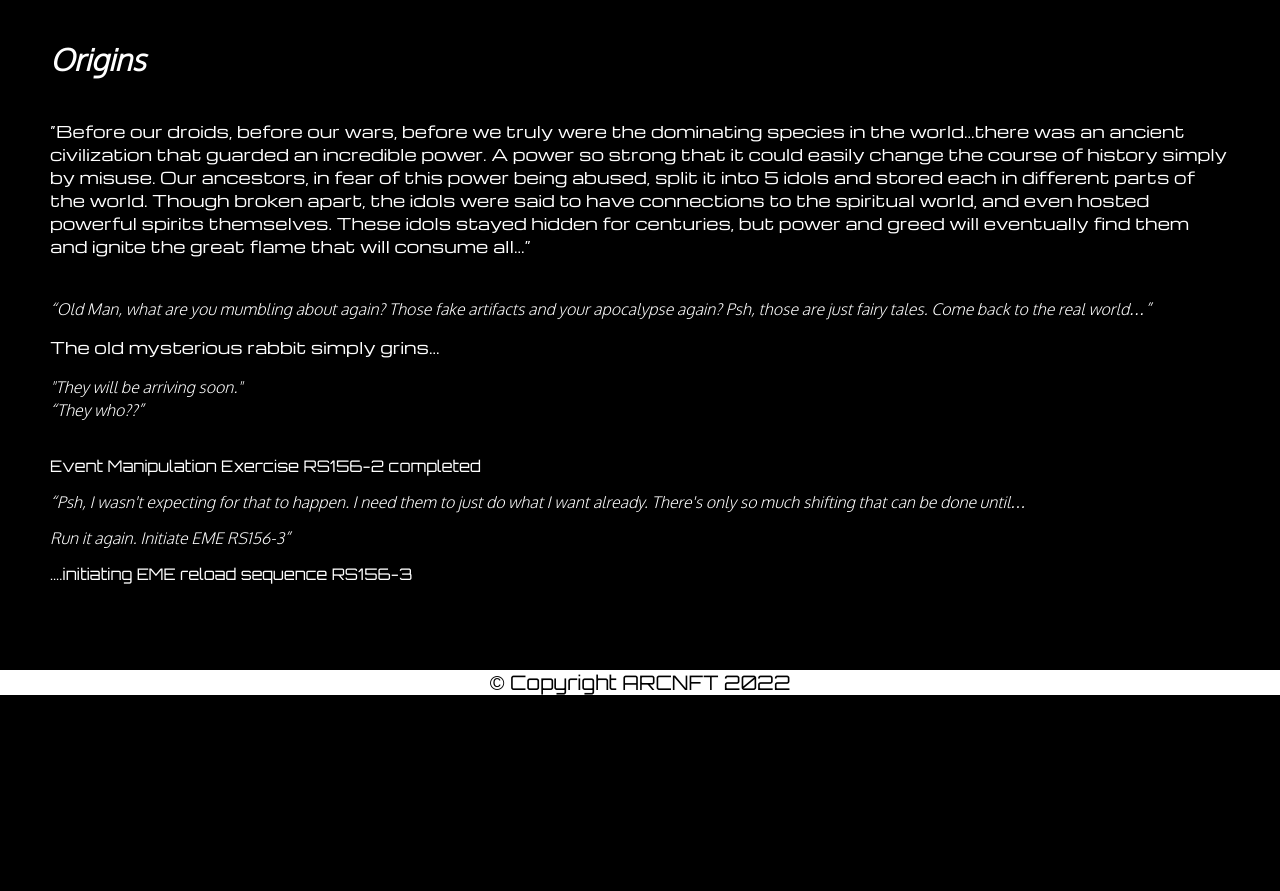
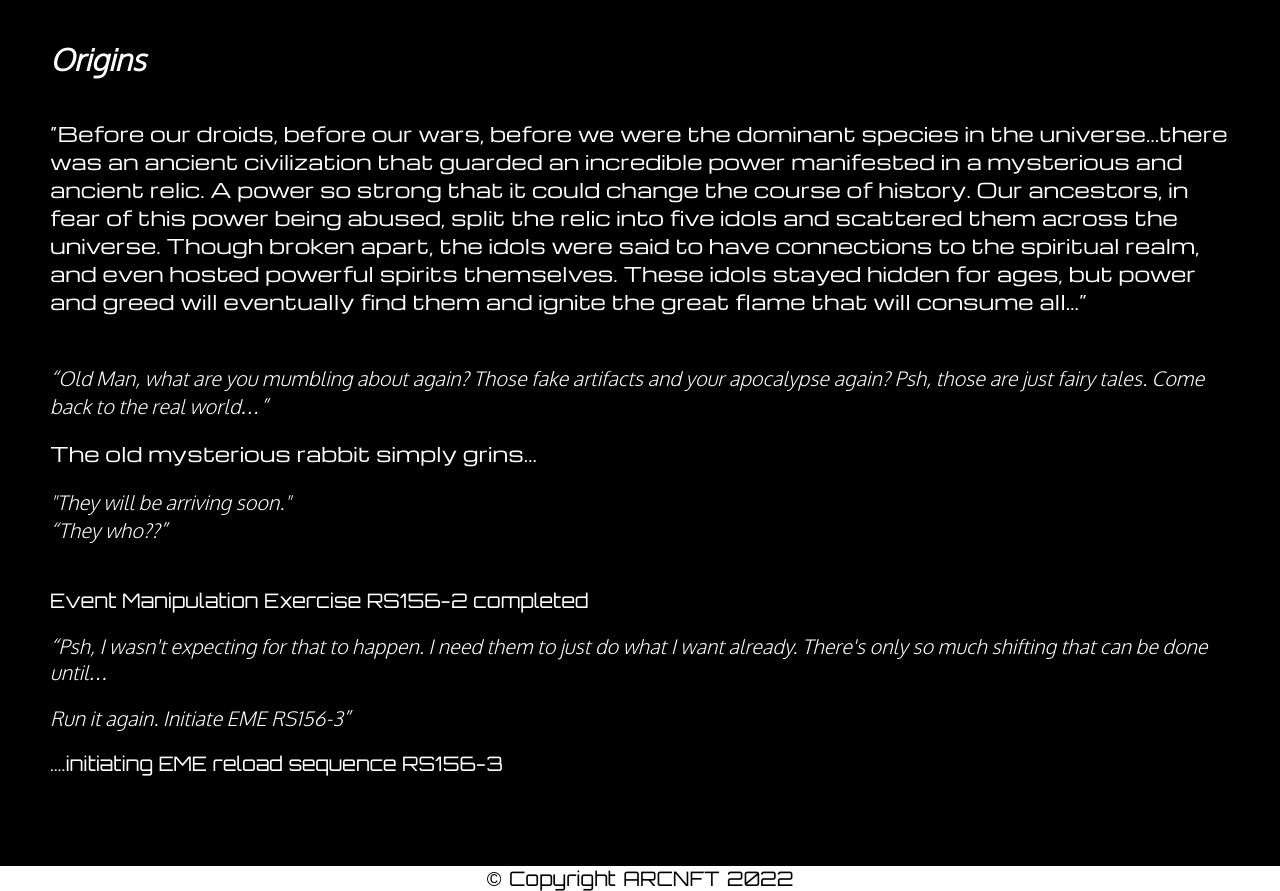
Before and after one commit to Benzene123/arcnft, a plain HTML site: page index.html in a window 1280 px wide. Shown: the part 166-1057 px from the top of the page. Before the commit the page ends 861 px from the top, so only its background shows below. Drawn offline with nearby package versions, Linux system fonts and the light colour scheme.

Commit message:
new write up

```diff
--- a/index.html
+++ b/index.html
@@ -15,7 +15,7 @@
         <h4><em>Origins</em></h4>
       <div class="one">
         <hr>
-       <p> “Before our droids, before our wars, before we truly were the dominating species in the world…there was an ancient civilization that guarded an incredible power. A power so strong that it could easily change the course of history simply by misuse. Our ancestors, in fear of this power being abused, split it into 5 idols and stored each in different parts of the world. Though broken apart, the idols were said to have connections to the spiritual world, and even hosted powerful spirits themselves. These idols stayed hidden for centuries, but power and greed will eventually find them and ignite the great flame that will consume all…”</p>
+       <p>“Before our droids, before our wars, before we were the dominant species in the universe…there was an ancient civilization that guarded an incredible power manifested in a mysterious and ancient relic. A power so strong that it could change the course of history. Our ancestors, in fear of this power being abused, split the relic into five idols and scattered them across the universe. Though broken apart, the idols were said to have connections to the spiritual realm, and even hosted powerful spirits themselves. These idols stayed hidden for ages, but power and greed will eventually find them and ignite the great flame that will consume all…”</p>
        <br>
         <em>“Old Man, what are you mumbling about again? Those fake artifacts and your apocalypse again? Psh, those are just fairy tales. Come back to the real world…”</em>
         <br>
--- a/styles.css
+++ b/styles.css
@@ -2,10 +2,12 @@ body {
     background-color: black;
     color: white;
     margin: 0px;
+
 }
 #one {
     padding: 50px;
     font-family: 'Michroma', sans-serif;
+    font-size: 20px;
 }
 
 h1 {
@@ -34,6 +36,7 @@ footer {
     height: 25px;
     font-size: 20px;
     font-family: 'Orbitron', sans-serif;
+    word-spacing: 2px;
 }
 
 
@@ -42,6 +45,7 @@ footer {
     #one {
         padding: 25px;
         text-align: center;
+        font-size: 17px;
     }
     hr {
         display: block;
```
